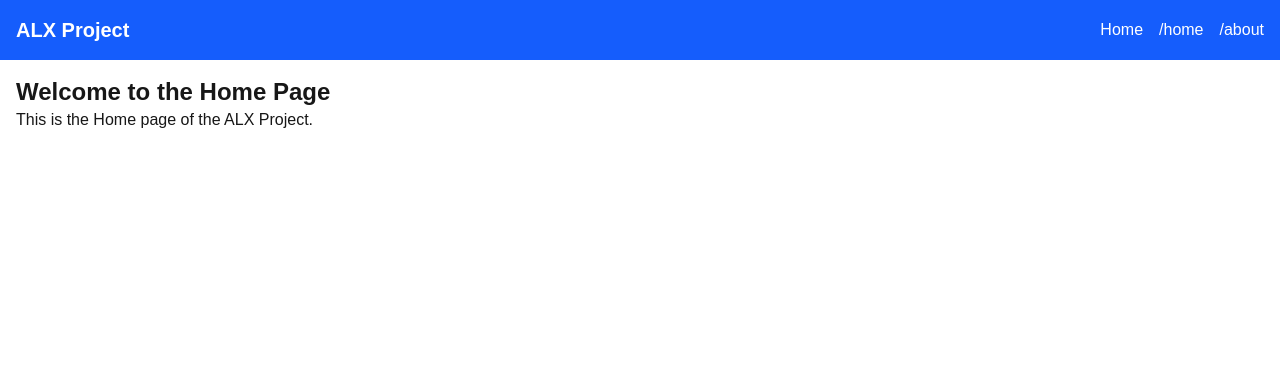
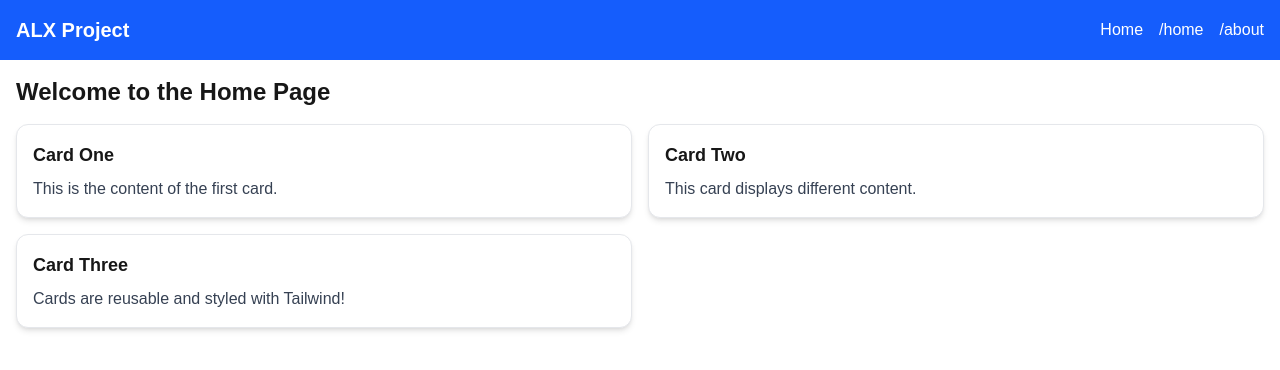
Before and after one commit to Mwesh-F/alx-project-0x02-setup, a Next.js app in the folder alx-project-0x02/: page /home in a window 1280 px wide. Shown: the top 370 px of the page. Built offline with nearby package versions, Linux system fonts and the light colour scheme.

Commit message:
Update home.tsx

```diff
--- a/alx-project-0x02/pages/home.tsx
+++ b/alx-project-0x02/pages/home.tsx
@@ -1,12 +1,17 @@
 import Header from "@/components/layout/Header";
+import Card from "@/components/common/Card";
 
 const HomePage = () => {
   return (
     <>
       <Header />
-      <main className="p-4">
-        <h1 className="text-2xl font-bold">Welcome to the Home Page</h1>
-        <p>This is the Home page of the ALX Project.</p>
+      <main className="p-4 space-y-4">
+        <h1 className="text-2xl font-bold mb-4">Welcome to the Home Page</h1>
+        <div className="grid gap-4 md:grid-cols-2">
+          <Card title="Card One" content="This is the content of the first card." />
+          <Card title="Card Two" content="This card displays different content." />
+          <Card title="Card Three" content="Cards are reusable and styled with Tailwind!" />
+        </div>
       </main>
     </>
   );
```
